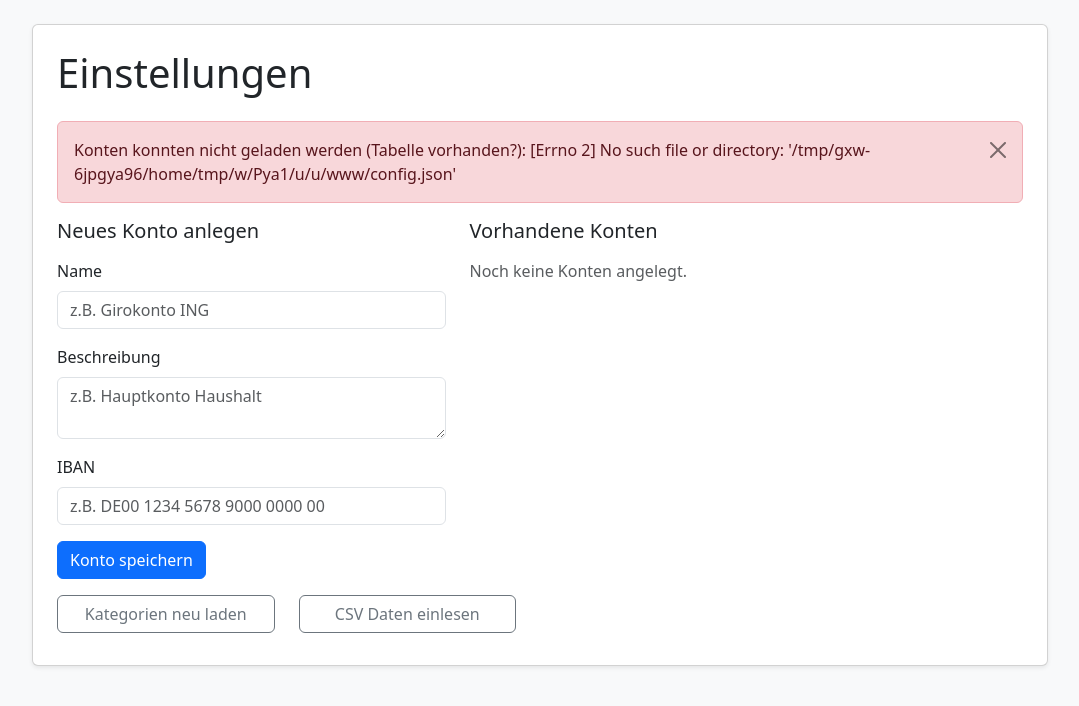
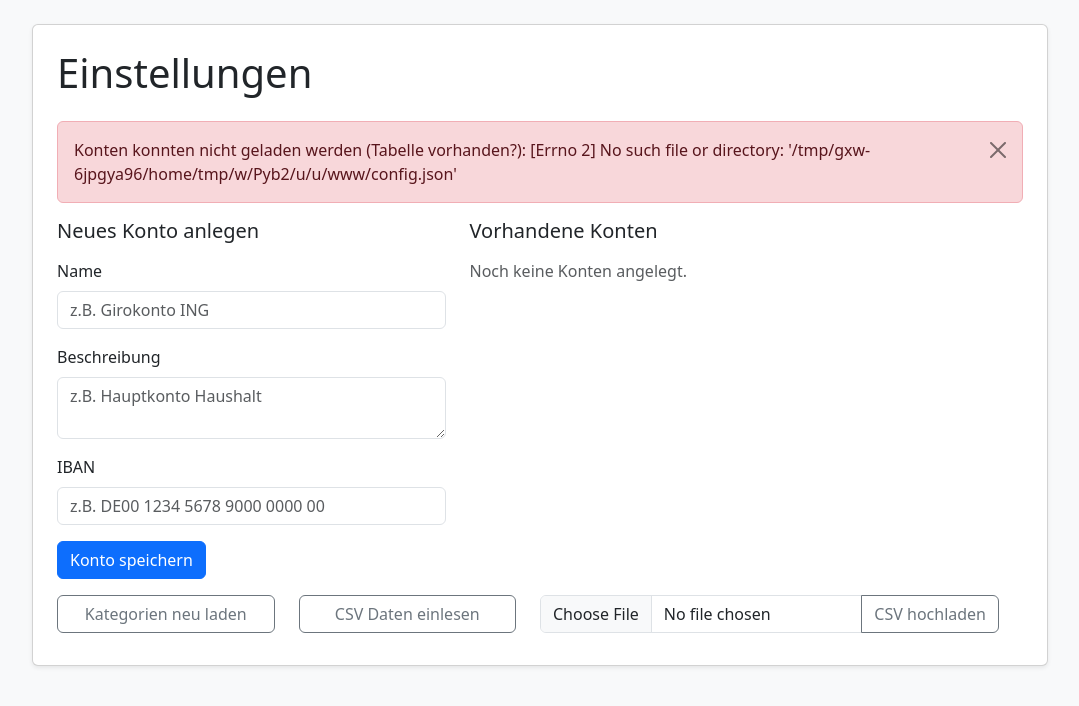
Before and after one commit to Sleepwalker86/Haushaltsbuch, a Flask app: page /settings in a window 1280 px wide. Shown: the part 76-782 px from the top of the page, without its empty margins (100-1179 px from the left). Run offline with Flask 3, Linux system fonts and the light colour scheme.

Commit message:
Add CSV upload functionality to settings page
- Introduced a new route for uploading CSV files in the app.
- Implemented file validation to ensure only CSV files are accepted.
- Created an 'import' directory for storing uploaded files.
- Updated the settings template to include a form for CSV file uploads.

```diff
--- a/app.py
+++ b/app.py
@@ -1,6 +1,7 @@
 from datetime import datetime, date
 from flask import Flask, render_template, request, redirect, flash, url_for
 import math
+import os
 import subprocess
 import sys
 
@@ -551,5 +552,31 @@ def settings():
     return render_template("settings.html", konten=konten, edit_konto=edit_konto)
 
 
+@app.route("/upload_csv", methods=["POST"])
+def upload_csv():
+    file = request.files.get("csv_file")
+    if not file or file.filename == "":
+        flash("Bitte eine CSV-Datei auswählen.", "error")
+        return redirect(url_for("settings"))
+
+    filename = os.path.basename(file.filename)
+    if not filename.lower().endswith(".csv"):
+        flash("Nur CSV-Dateien sind erlaubt.", "error")
+        return redirect(url_for("settings"))
+
+    base_dir = os.path.dirname(os.path.abspath(__file__))
+    import_dir = os.path.join(base_dir, "import")
+    os.makedirs(import_dir, exist_ok=True)
+
+    target_path = os.path.join(import_dir, filename)
+    try:
+        file.save(target_path)
+        flash(f"Datei '{filename}' wurde nach 'import' hochgeladen.", "success")
+    except Exception as exc:
+        flash(f"CSV konnte nicht hochgeladen werden: {exc}", "error")
+
+    return redirect(url_for("settings"))
+
+
 if __name__ == "__main__":
     app.run(debug=True, host="0.0.0.0", port=5001)
--- a/templates/settings.html
+++ b/templates/settings.html
@@ -107,6 +107,17 @@
         </button>
       </form>
     </div>
+
+    <div class="col-12 col-md-6">
+      <form method="post" action="{{ url_for('upload_csv') }}" enctype="multipart/form-data" class="mt-3">
+        <div class="input-group">
+          <input type="file" class="form-control" name="csv_file" accept=".csv" required>
+          <button type="submit" class="btn btn-outline-secondary">
+            CSV hochladen
+          </button>
+        </div>
+      </form>
+    </div>
   </div>
 </div>
 {% endblock %}
```
